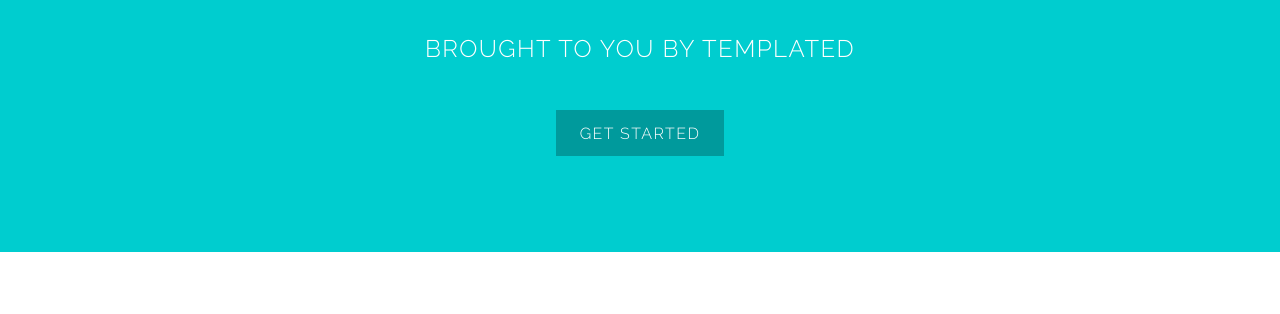
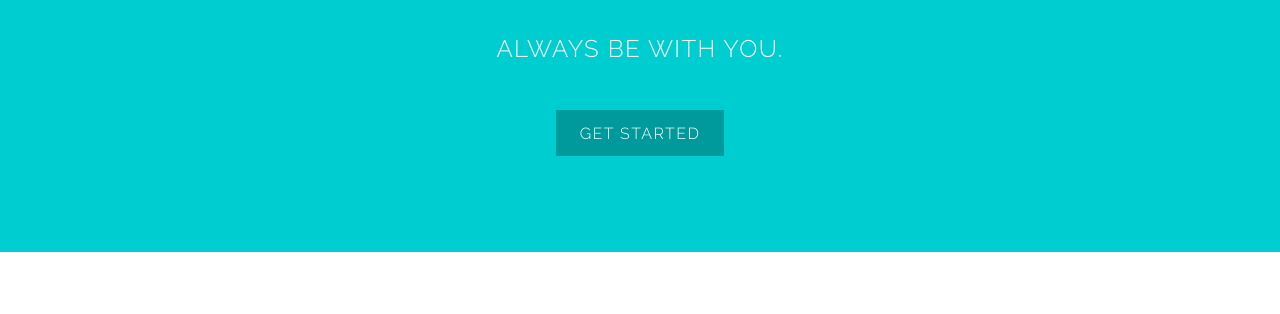
Before and after one commit to jeongmun-pharmacy/jeongmun, a plain HTML site: page index.html in a window 1280 px wide. Shown: the part 243-557 px from the top of the page. Drawn offline with Linux system fonts and the light colour scheme.

Commit message:
Update index.html

```diff
--- a/index.html
+++ b/index.html
@@ -18,7 +18,7 @@
 		<!-- Banner -->
 			<section id="banner">
 				<h2><strong>정문약국</strong> 이 당신과 함께합니다.</h2>
-				<p>Brought to you by Templated</p>
+				<p>Always be with you.</p>
 				<ul class="actions">
 					<li><a href="#" class="button special">Get started</a></li>
 				</ul>
```
